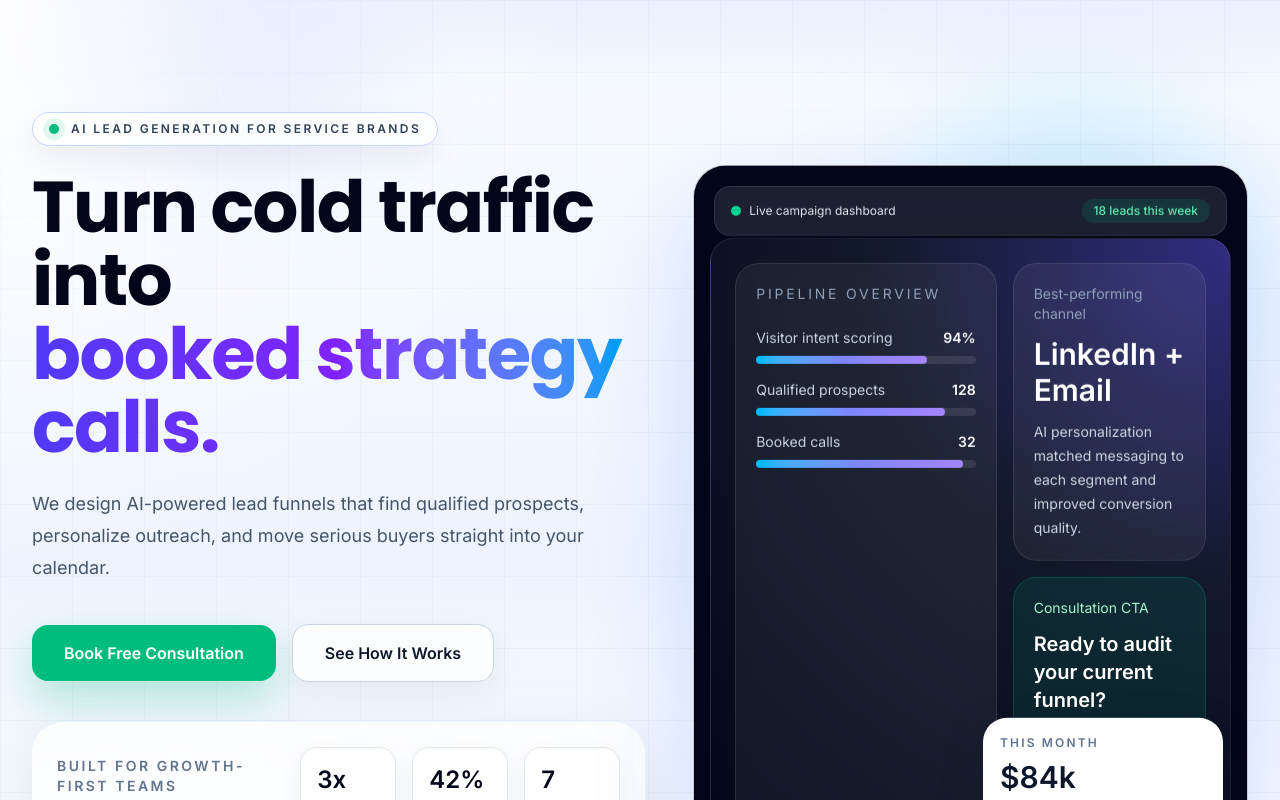
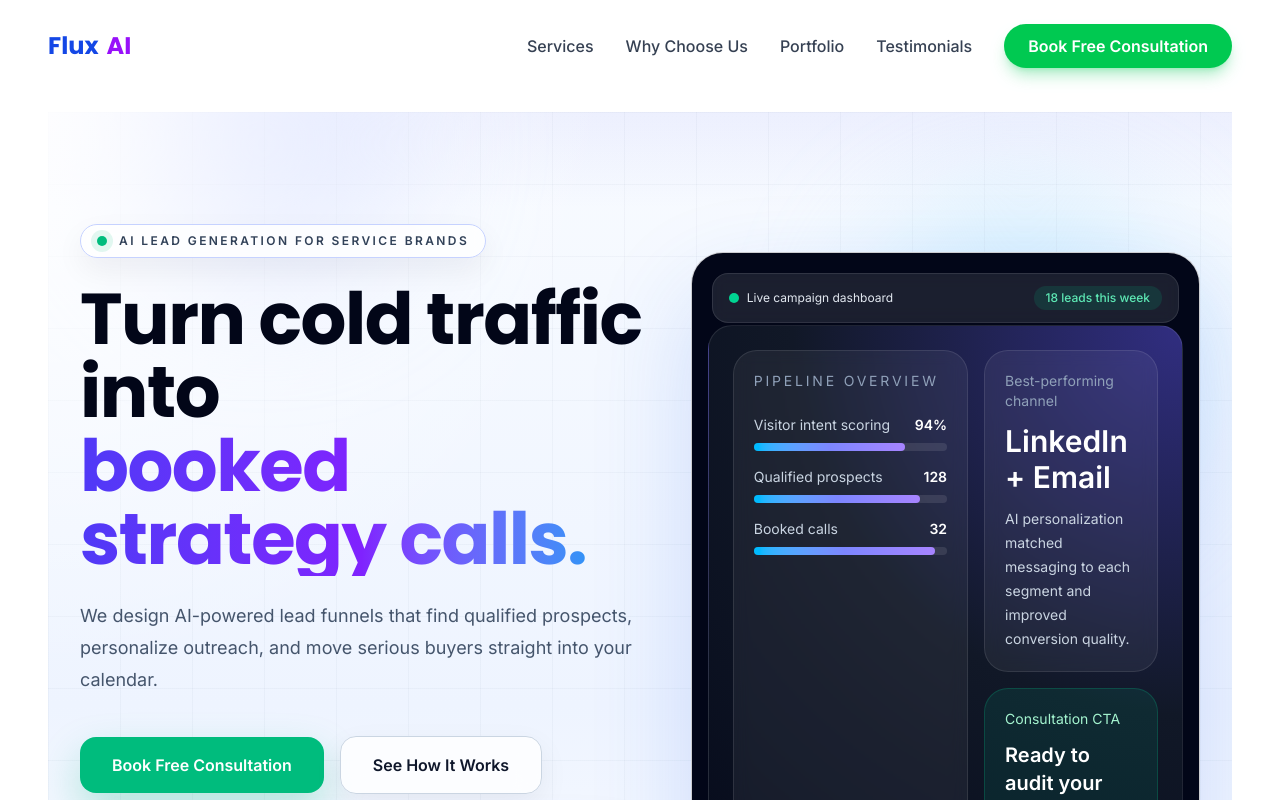
Before and after one commit to Asadwasee/ai-lead-generation, a React (Vite) app: page / in a window 1280 px wide. Shown: the top 800 px of the page. Built offline with nearby package versions, Linux system fonts and the light colour scheme.

Commit message:
@fasi changes in index to add footer and navbar

```diff
--- a/src/App.jsx
+++ b/src/App.jsx
@@ -1,8 +1,13 @@
-import React from 'react'
-import Home from './pages/Home'
+import React from 'react';
+import Home from './pages/Home';
+import Layout from './components/layout/Layout';
 
 function App() {
-  return<Home />
+  return (
+    <Layout>
+      <Home />
+    </Layout>
+  );
 }
 
 export default App;
--- a/src/components/layout/Footer.jsx
+++ b/src/components/layout/Footer.jsx
@@ -1,79 +1,82 @@
 import React from 'react';
+import { motion } from 'framer-motion';
 
 const Footer = () => {
   return (
-    <footer className="w-full mt-auto pt-20 pb-10 border-t border-white/10 bg-primary/50 backdrop-blur-sm relative overflow-hidden">
-      {/* Decorative Glow */}
-      <div className="absolute top-0 left-1/2 -translate-x-1/2 w-3/4 h-[1px] bg-gradient-to-r from-transparent via-accent-cyan/50 to-transparent"></div>
+    <footer className="w-full mt-auto pt-20 pb-10 border-t border-gray-200 bg-white relative overflow-hidden">
+      {/* Decorative Top Line */}
+      <div className="absolute top-0 left-0 w-full h-1 bg-gradient-to-r from-blue-600 to-purple-600"></div>
 
       <div className="max-w-7xl mx-auto px-6 md:px-12">
         <div className="grid grid-cols-1 md:grid-cols-2 lg:grid-cols-4 gap-12 mb-16">
 
           {/* Brand Info */}
           <div className="col-span-1 lg:col-span-1">
-            <a href="#" className="flex items-center gap-2 text-2xl font-bold text-white mb-6">
-              Flux<span className="text-gradient">AI</span>
+            <a href="#" className="flex items-center gap-2 text-2xl font-bold font-poppins text-blue-700 mb-6">
+              Flux<span className="text-purple-600">AI</span>
             </a>
-            <p className="text-gray-400 text-sm leading-relaxed mb-6">
+            <p className="text-gray-600 text-sm leading-relaxed mb-6">
               Empowering businesses with intelligent, automated lead generation tools designed to convert at massive scale and speed.
             </p>
             {/* Social Icons Placeholder */}
             <div className="flex gap-4">
               {['Twitter', 'LinkedIn', 'Github'].map((social) => (
-                <a key={social} href="#" className="w-10 h-10 rounded-full bg-white/5 border border-white/10 flex items-center justify-center text-gray-400 hover:text-white hover:border-accent-cyan hover:bg-white/10 transition-all duration-300">
-                  <span className="text-xs">{social[0]}</span>
-                </a>
+                <motion.a
+                  whileHover={{ y: -3 }}
+                  key={social}
+                  href="#"
+                  className="w-10 h-10 rounded-full bg-gray-50 border border-gray-200 flex items-center justify-center text-gray-600 hover:text-blue-600 hover:border-blue-300 hover:bg-blue-50 transition-colors duration-300"
+                >
+                  <span className="text-xs font-medium">{social[0]}</span>
+                </motion.a>
               ))}
             </div>
           </div>
 
           {/* Quick Links */}
           <div>
-            <h3 className="text-white font-semibold mb-6">Product</h3>
+            <h3 className="text-gray-900 font-bold font-poppins mb-6">Quick Links</h3>
             <ul className="space-y-4 flex flex-col items-start">
-              <li><a href="#" className="nav-link text-sm">Features</a></li>
-              <li><a href="#" className="nav-link text-sm">Integrations</a></li>
-              <li><a href="#" className="nav-link text-sm">Pricing</a></li>
-              <li><a href="#" className="nav-link text-sm">Changelog</a></li>
+              <li><a href="#services" className="text-gray-600 hover:text-blue-600 text-sm transition-colors">Services</a></li>
+              <li><a href="#why-choose-us" className="text-gray-600 hover:text-blue-600 text-sm transition-colors">Why Choose Us</a></li>
+              <li><a href="#portfolio" className="text-gray-600 hover:text-blue-600 text-sm transition-colors">Portfolio</a></li>
+              <li><a href="#testimonials" className="text-gray-600 hover:text-blue-600 text-sm transition-colors">Testimonials</a></li>
             </ul>
           </div>
 
-          {/* Resources */}
+          {/* Contact Information */}
           <div>
-            <h3 className="text-white font-semibold mb-6">Resources</h3>
+            <h3 className="text-gray-900 font-bold font-poppins mb-6">Contact Us</h3>
             <ul className="space-y-4 flex flex-col items-start">
-              <li><a href="#" className="nav-link text-sm">Documentation</a></li>
-              <li><a href="#" className="nav-link text-sm">Help Center</a></li>
-              <li><a href="#" className="nav-link text-sm">Community</a></li>
-              <li><a href="#" className="nav-link text-sm">API Reference</a></li>
+              <li className="text-gray-600 text-sm">contact@fluxai.com</li>
+              <li className="text-gray-600 text-sm">+1 (555) 123-4567</li>
+              <li className="text-gray-600 text-sm">123 AI Boulevard<br/>Tech District, CA 94103</li>
             </ul>
           </div>
 
-          {/* Newsletter */}
+          {/* Final CTA / Newsletter */}
           <div>
-            <h3 className="text-white font-semibold mb-6">Stay Updated</h3>
-            <p className="text-gray-400 text-sm mb-4">Subscribe to our newsletter for the latest AI lead generation tips.</p>
-            <form className="flex flex-col gap-3">
-              <input
-                type="email"
-                placeholder="Enter your email"
-                className="w-full bg-white/5 border border-white/10 rounded-lg px-4 py-3 text-sm text-white placeholder:text-gray-500 focus:outline-none focus:border-accent-purple transition-colors"
-                required
-              />
-              <button type="submit" className="btn-primary w-full text-sm">Subscribe</button>
-            </form>
+            <h3 className="text-gray-900 font-bold font-poppins mb-6">Ready to Grow?</h3>
+            <p className="text-gray-600 text-sm mb-4">Start generating high-quality AI leads today.</p>
+            <motion.button
+              whileHover={{ scale: 1.05 }}
+              whileTap={{ scale: 0.95 }}
+              className="bg-green-500 hover:bg-green-600 text-white px-6 py-3 rounded-lg font-semibold shadow-md shadow-green-500/20 transition-colors w-full"
+            >
+              Get Free Strategy Call
+            </motion.button>
           </div>
 
         </div>
 
         {/* Bottom Bar */}
-        <div className="pt-8 border-t border-white/10 flex flex-col md:flex-row justify-between items-center gap-4">
+        <div className="pt-8 border-t border-gray-200 flex flex-col md:flex-row justify-between items-center gap-4">
           <p className="text-gray-500 text-sm">
             &copy; {new Date().getFullYear()} FluxAI Technologies. All rights reserved.
           </p>
           <div className="flex gap-6">
-            <a href="#" className="text-gray-500 hover:text-white text-sm transition-colors">Privacy Policy</a>
-            <a href="#" className="text-gray-500 hover:text-white text-sm transition-colors">Terms of Service</a>
+            <a href="#" className="text-gray-500 hover:text-blue-600 text-sm transition-colors">Privacy Policy</a>
+            <a href="#" className="text-gray-500 hover:text-blue-600 text-sm transition-colors">Terms of Service</a>
           </div>
         </div>
       </div>
--- a/src/components/layout/Navbar.jsx
+++ b/src/components/layout/Navbar.jsx
@@ -1,4 +1,5 @@
 import React, { useState, useEffect } from 'react';
+import { motion, AnimatePresence } from 'framer-motion';
 
 const Navbar = () => {
   const [scrolled, setScrolled] = useState(false);
@@ -6,7 +7,7 @@ const Navbar = () => {
 
   useEffect(() => {
     const handleScroll = () => {
-      setScrolled(window.scrollY > 50);
+      setScrolled(window.scrollY > 20);
     };
 
     window.addEventListener('scroll', handleScroll);
@@ -14,54 +15,70 @@ const Navbar = () => {
   }, []);
 
   return (
-    <nav
+    <motion.nav
+      initial={{ y: -100 }}
+      animate={{ y: 0 }}
+      transition={{ duration: 0.5, ease: "easeOut" }}
       className={`fixed top-0 left-0 w-full z-50 transition-all duration-300 ${
         scrolled
-          ? 'py-4 bg-primary/60 backdrop-blur-xl border-b border-white/5 shadow-lg shadow-black/20'
+          ? 'py-4 bg-white/90 backdrop-blur-md shadow-md border-b border-gray-100'
           : 'py-6 bg-transparent'
       }`}
     >
       <div className="max-w-7xl mx-auto px-6 md:px-12 flex justify-between items-center w-full">
         {/* Logo */}
-        <a href="#" className="flex items-center gap-2 text-2xl font-bold text-white transition-opacity hover:opacity-80">
-          Flux<span className="text-gradient">AI</span>
+        <a href="#" className="flex items-center gap-2 text-2xl font-bold font-poppins text-blue-700 transition-opacity hover:opacity-80">
+          Flux<span className="text-purple-600">AI</span>
         </a>
 
         {/* Desktop Links */}
-        <div className="hidden md:flex items-center gap-10">
-          <a href="#features" className="nav-link">Features</a>
-          <a href="#how-it-works" className="nav-link">How It Works</a>
-          <a href="#testimonials" className="nav-link">Testimonials</a>
-          <a href="#pricing" className="nav-link">Pricing</a>
-          <button className="btn-primary">Get Started</button>
+        <div className="hidden md:flex items-center gap-8">
+          <a href="#services" className="text-gray-700 hover:text-blue-600 font-medium transition-colors">Services</a>
+          <a href="#why-choose-us" className="text-gray-700 hover:text-blue-600 font-medium transition-colors">Why Choose Us</a>
+          <a href="#portfolio" className="text-gray-700 hover:text-blue-600 font-medium transition-colors">Portfolio</a>
+          <a href="#testimonials" className="text-gray-700 hover:text-blue-600 font-medium transition-colors">Testimonials</a>
+          <motion.button
+            whileHover={{ scale: 1.05 }}
+            whileTap={{ scale: 0.95 }}
+            className="bg-green-500 hover:bg-green-600 text-white px-6 py-2.5 rounded-full font-semibold shadow-lg shadow-green-500/30 transition-colors"
+          >
+            Book Free Consultation
+          </motion.button>
         </div>
 
         {/* Mobile Menu Button */}
         <button
-          className="md:hidden flex flex-col gap-1.5 focus:outline-none"
+          className="md:hidden flex flex-col gap-1.5 focus:outline-none z-50 relative"
           onClick={() => setMobileMenuOpen(!mobileMenuOpen)}
         >
-          <span className={`block w-6 h-0.5 bg-white transition-transform duration-300 ${mobileMenuOpen ? 'rotate-45 translate-y-2' : ''}`}></span>
-          <span className={`block w-6 h-0.5 bg-white transition-opacity duration-300 ${mobileMenuOpen ? 'opacity-0' : ''}`}></span>
-          <span className={`block w-6 h-0.5 bg-white transition-transform duration-300 ${mobileMenuOpen ? '-rotate-45 -translate-y-2' : ''}`}></span>
+          <span className={`block w-6 h-0.5 bg-gray-800 transition-transform duration-300 ${mobileMenuOpen ? 'rotate-45 translate-y-2' : ''}`}></span>
+          <span className={`block w-6 h-0.5 bg-gray-800 transition-opacity duration-300 ${mobileMenuOpen ? 'opacity-0' : ''}`}></span>
+          <span className={`block w-6 h-0.5 bg-gray-800 transition-transform duration-300 ${mobileMenuOpen ? '-rotate-45 -translate-y-2' : ''}`}></span>
         </button>
       </div>
 
       {/* Mobile Menu Overlay */}
-      <div
-        className={`md:hidden absolute top-full left-0 w-full bg-primary/95 backdrop-blur-xl border-b border-white/5 transition-all duration-300 overflow-hidden ${
-          mobileMenuOpen ? 'max-h-96 py-6 opacity-100' : 'max-h-0 opacity-0'
-        }`}
-      >
-        <div className="flex flex-col items-center gap-6 px-6">
-          <a href="#features" className="nav-link text-lg w-full text-center" onClick={() => setMobileMenuOpen(false)}>Features</a>
-          <a href="#how-it-works" className="nav-link text-lg w-full text-center" onClick={() => setMobileMenuOpen(false)}>How It Works</a>
-          <a href="#testimonials" className="nav-link text-lg w-full text-center" onClick={() => setMobileMenuOpen(false)}>Testimonials</a>
-          <a href="#pricing" className="nav-link text-lg w-full text-center" onClick={() => setMobileMenuOpen(false)}>Pricing</a>
-          <button className="btn-primary w-full max-w-xs mt-2" onClick={() => setMobileMenuOpen(false)}>Get Started</button>
-        </div>
-      </div>
-    </nav>
+      <AnimatePresence>
+        {mobileMenuOpen && (
+          <motion.div
+            initial={{ height: 0, opacity: 0 }}
+            animate={{ height: "auto", opacity: 1 }}
+            exit={{ height: 0, opacity: 0 }}
+            className="md:hidden absolute top-full left-0 w-full bg-white border-b border-gray-100 shadow-xl overflow-hidden"
+          >
+            <div className="flex flex-col items-center gap-6 py-8 px-6">
+              <a href="#services" className="text-gray-800 font-medium text-lg w-full text-center hover:text-blue-600" onClick={() => setMobileMenuOpen(false)}>Services</a>
+              <a href="#why-choose-us" className="text-gray-800 font-medium text-lg w-full text-center hover:text-blue-600" onClick={() => setMobileMenuOpen(false)}>Why Choose Us</a>
+              <a href="#portfolio" className="text-gray-800 font-medium text-lg w-full text-center hover:text-blue-600" onClick={() => setMobileMenuOpen(false)}>Portfolio</a>
+              <a href="#testimonials" className="text-gray-800 font-medium text-lg w-full text-center hover:text-blue-600" onClick={() => setMobileMenuOpen(false)}>Testimonials</a>
+              <button className="bg-green-500 hover:bg-green-600 text-white px-8 py-3 rounded-full font-semibold shadow-lg shadow-green-500/30 transition-colors w-full max-w-xs mt-2" onClick={() => setMobileMenuOpen(false)}>
+                Book Free Consultation
+              </button>
+            </div>
+          </motion.div>
+        )}
+      </AnimatePresence>
+    </motion.nav>
   );
 };
 
--- a/src/pages/Home.jsx
+++ b/src/pages/Home.jsx
@@ -7,8 +7,7 @@ export default function Home() {
     <main>
       <Hero />
       <WhyChooseUs />
-      <PortfolioSection /> {/* Ise yahan render karein */}
-      {/* Jab Navbar aur Footer ban jayein toh wo bhi yahan add honge */}
+      <PortfolioSection />
     </main>
   );
 }
```
Also changed, not shown: 1 other file (tests, documents, lock files or other folders).
